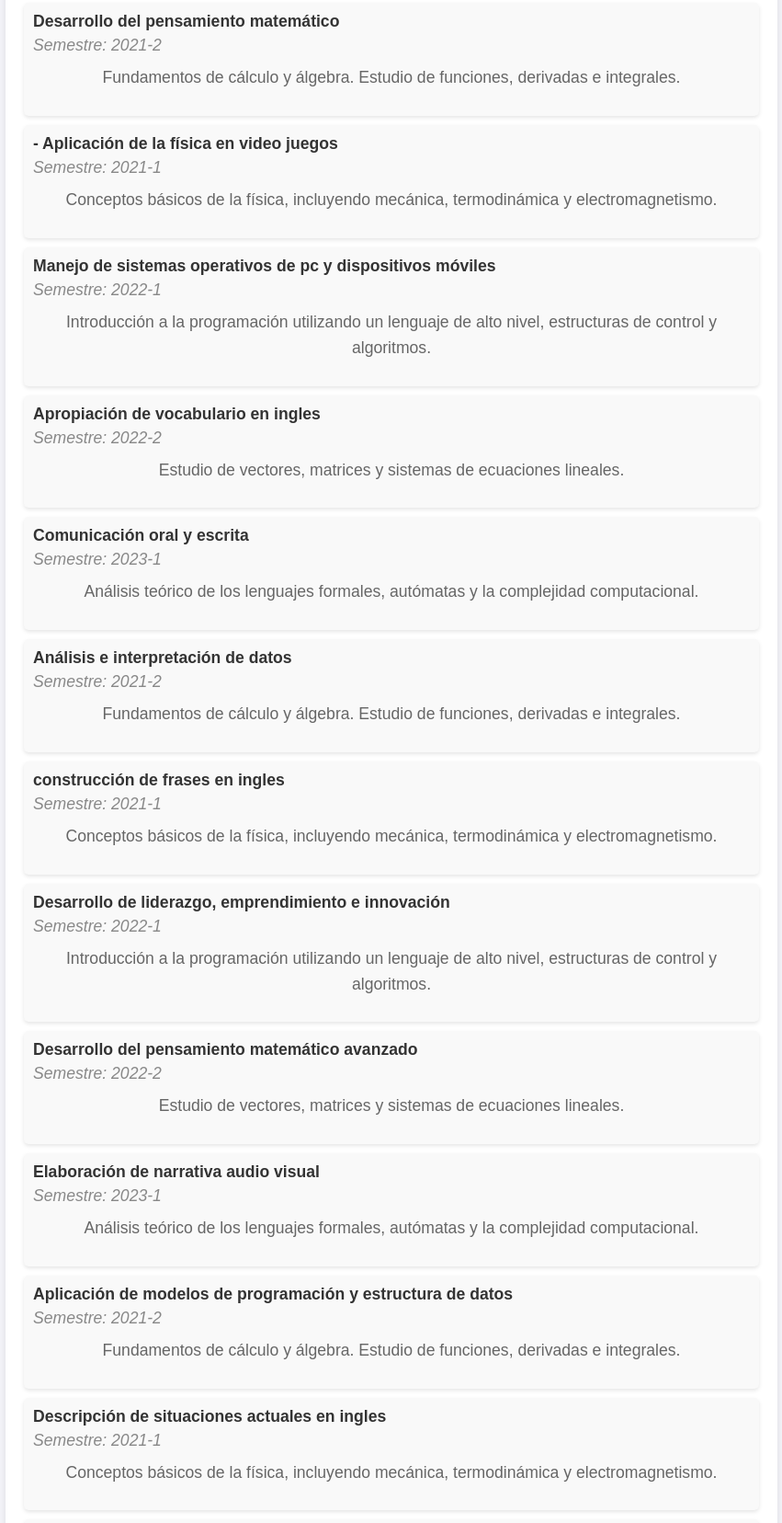
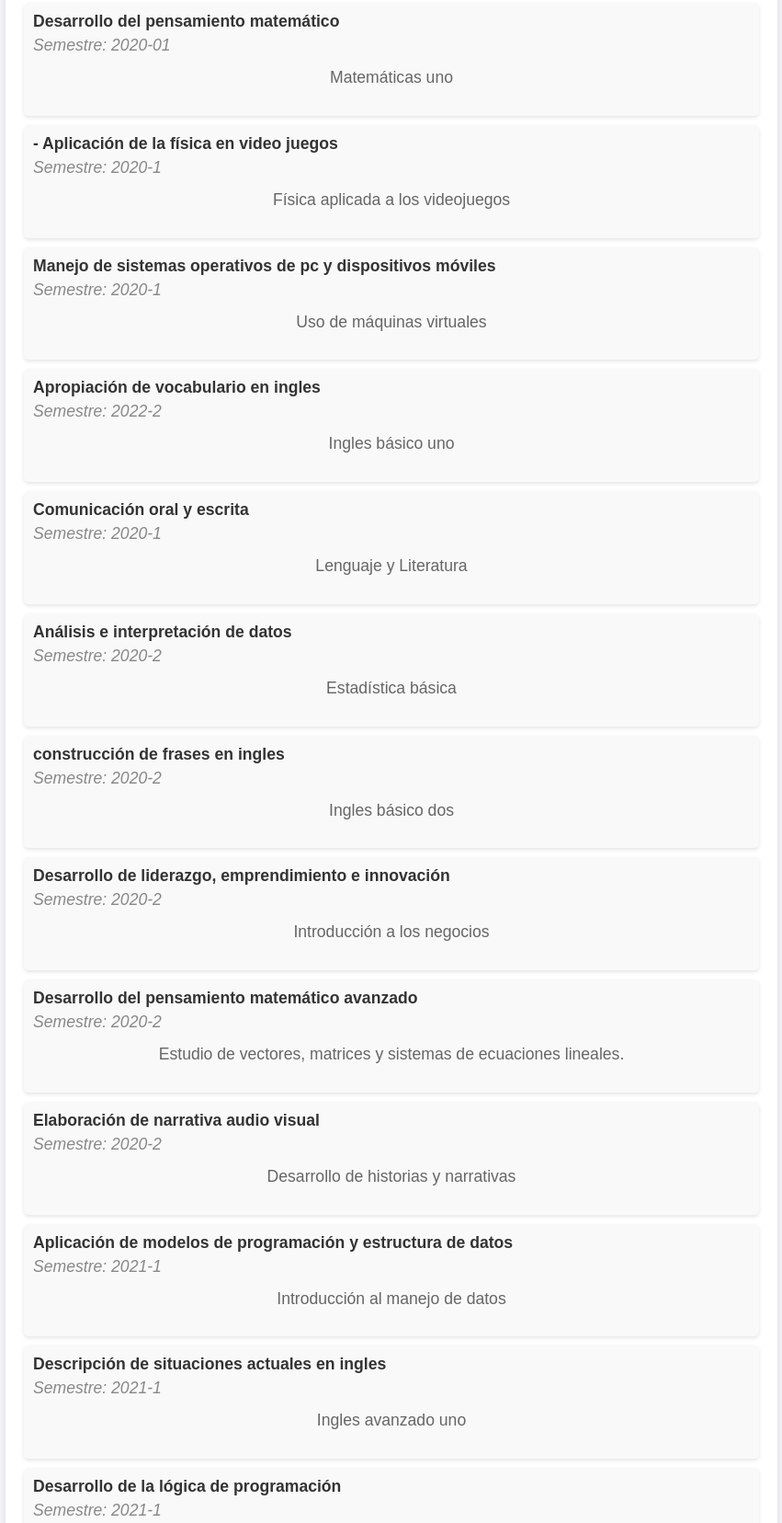
Before and after one commit to UFG-MGallardo/Lab_Github_Pages, a plain HTML site: page index.html in a window 1280 px wide. Shown: the part 215-1871 px from the top of the page at 92% size, without its empty margins (214-1065 px from the left). Drawn offline with Linux system fonts and the light colour scheme.

Commit message:
Completar la tabla uno

```diff
--- a/index.html
+++ b/index.html
@@ -16,78 +16,78 @@
             <ul>
                 <li>
                     <span class="course-name">Desarrollo del pensamiento matemático</span>
-                    <span class="semester">Semestre: 2021-2</span>
-                    <p class="course-description">Fundamentos de cálculo y álgebra. Estudio de funciones, derivadas e integrales.</p>
+                    <span class="semester">Semestre: 2020-01</span>
+                    <p class="course-description">Matemáticas uno</p>
                 </li>
                 <li>
                     <span class="course-name">- Aplicación de la física en video juegos</span>
-                    <span class="semester">Semestre: 2021-1</span>
-                    <p class="course-description">Conceptos básicos de la física, incluyendo mecánica, termodinámica y electromagnetismo.</p>
+                    <span class="semester">Semestre: 2020-1</span>
+                    <p class="course-description">Física aplicada a los videojuegos</p>
                 </li>
                 <li>
                     <span class="course-name">Manejo de sistemas operativos de pc y dispositivos móviles</span>
-                    <span class="semester">Semestre: 2022-1</span>
-                    <p class="course-description">Introducción a la programación utilizando un lenguaje de alto nivel, estructuras de control y algoritmos.</p>
+                    <span class="semester">Semestre: 2020-1</span>
+                    <p class="course-description">Uso de máquinas virtuales</p>
                 </li>
                 <li>
                     <span class="course-name">Apropiación de vocabulario en ingles</span>
                     <span class="semester">Semestre: 2022-2</span>
-                    <p class="course-description">Estudio de vectores, matrices y sistemas de ecuaciones lineales.</p>
+                    <p class="course-description">Ingles básico uno</p>
                 </li>
                 <li>
                     <span class="course-name">Comunicación oral y escrita</span>
-                    <span class="semester">Semestre: 2023-1</span>
-                    <p class="course-description">Análisis teórico de los lenguajes formales, autómatas y la complejidad computacional.</p>
+                    <span class="semester">Semestre: 2020-1</span>
+                    <p class="course-description">Lenguaje y Literatura</p>
                 </li>
                 <li>
                     <span class="course-name">Análisis e interpretación de datos</span>
-                    <span class="semester">Semestre: 2021-2</span>
-                    <p class="course-description">Fundamentos de cálculo y álgebra. Estudio de funciones, derivadas e integrales.</p>
+                    <span class="semester">Semestre: 2020-2</span>
+                    <p class="course-description">Estadística básica</p>
                 </li>
                 <li>
                     <span class="course-name">construcción de frases en ingles</span>
-                    <span class="semester">Semestre: 2021-1</span>
-                    <p class="course-description">Conceptos básicos de la física, incluyendo mecánica, termodinámica y electromagnetismo.</p>
+                    <span class="semester">Semestre: 2020-2</span>
+                    <p class="course-description">Ingles básico dos</p>
                 </li>
                 <li>
                     <span class="course-name">Desarrollo de liderazgo, emprendimiento e innovación</span>
-                    <span class="semester">Semestre: 2022-1</span>
-                    <p class="course-description">Introducción a la programación utilizando un lenguaje de alto nivel, estructuras de control y algoritmos.</p>
+                    <span class="semester">Semestre: 2020-2</span>
+                    <p class="course-description">Introducción a los negocios</p>
                 </li>
                 <li>
                     <span class="course-name">Desarrollo del pensamiento matemático avanzado</span>
-                    <span class="semester">Semestre: 2022-2</span>
+                    <span class="semester">Semestre: 2020-2</span>
                     <p class="course-description">Estudio de vectores, matrices y sistemas de ecuaciones lineales.</p>
                 </li>
                 <li>
                     <span class="course-name">Elaboración de narrativa audio visual</span>
-                    <span class="semester">Semestre: 2023-1</span>
-                    <p class="course-description">Análisis teórico de los lenguajes formales, autómatas y la complejidad computacional.</p>
+                    <span class="semester">Semestre: 2020-2</span>
+                    <p class="course-description">Desarrollo de historias y narrativas</p>
                 </li>
                 <li>
                     <span class="course-name">Aplicación de modelos de programación y estructura de datos</span>
-                    <span class="semester">Semestre: 2021-2</span>
-                    <p class="course-description">Fundamentos de cálculo y álgebra. Estudio de funciones, derivadas e integrales.</p>
+                    <span class="semester">Semestre: 2021-1</span>
+                    <p class="course-description">Introducción al manejo de datos</p>
                 </li>
                 <li>
                     <span class="course-name">Descripción de situaciones actuales en ingles</span>
                     <span class="semester">Semestre: 2021-1</span>
-                    <p class="course-description">Conceptos básicos de la física, incluyendo mecánica, termodinámica y electromagnetismo.</p>
+                    <p class="course-description">Ingles avanzado uno</p>
                 </li>
                 <li>
                     <span class="course-name">Desarrollo de la lógica de programación</span>
-                    <span class="semester">Semestre: 2022-1</span>
-                    <p class="course-description">Introducción a la programación utilizando un lenguaje de alto nivel, estructuras de control y algoritmos.</p>
+                    <span class="semester">Semestre: 2021-1</span>
+                    <p class="course-description">Introducción a los algoritmos y paradigmas de programación.</p>
                 </li>
                 <li>
                     <span class="course-name">Diseño de video juegos en 2D</span>
                     <span class="semester">Semestre: 2022-2</span>
-                    <p class="course-description">Estudio de vectores, matrices y sistemas de ecuaciones lineales.</p>
+                    <p class="course-description">Uso de Adobe Illustrator</p>
                 </li>
                 <li>
                     <span class="course-name">Configuración de redes de datos y seguridad informática</span>
-                    <span class="semester">Semestre: 2023-1</span>
-                    <p class="course-description">Análisis teórico de los lenguajes formales, autómatas y la complejidad computacional.</p>
+                    <span class="semester">Semestre: 2021-1</span>
+                    <p class="course-description">Manejo seguro de datos y metodos de protección</p>
                 </li>
                 <li>
                     <span class="course-name">Aplicación de bases de datos para video juegos</span>
```
